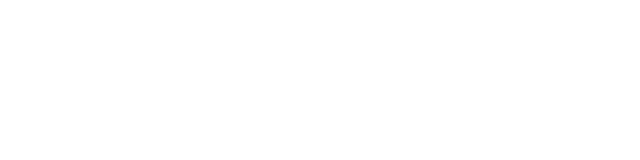
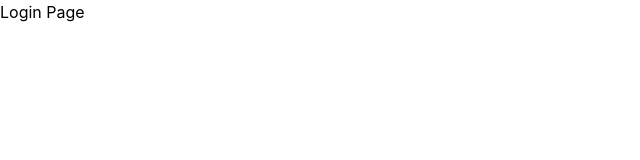
Before and after one commit to alshimaasamir20-collab/react-team-project, a React (Vite) app: page /login in a window 1280 px wide. Before the commit this address had no page. Shown: the top 160 px of the page, without its empty margins (0-640 px from the left). Built offline with nearby package versions, Linux system fonts and the light colour scheme.

Commit message:
setup dashboard routing

```diff
--- /dev/null
+++ b/src/pages/login.jsx
@@ -0,0 +1,9 @@
+function Login() {
+  return (
+    <div>
+      <h1>Login Page</h1>
+    </div>
+  );
+}
+
+export default Login;
--- a/src/routes/AppRoutes.jsx
+++ b/src/routes/AppRoutes.jsx
@@ -1,6 +1,8 @@
 import { Routes, Route } from "react-router-dom";
 
 import Dashboard from "../pages/Dashboard";
+
+import Login from "../pages/login";
 import Users from "../pages/Users";
 import Products from "../pages/Products";
 import AddProduct from "../pages/AddProduct";
@@ -11,6 +13,7 @@
 function AppRoutes() {
   return (
     <Routes>
+      <Route path="/login" element={<Login />} />
       <Route path="/" element={<Dashboard />} />
       <Route path="/users" element={<Users />} />
       <Route path="/products" element={<Products />} />
```
